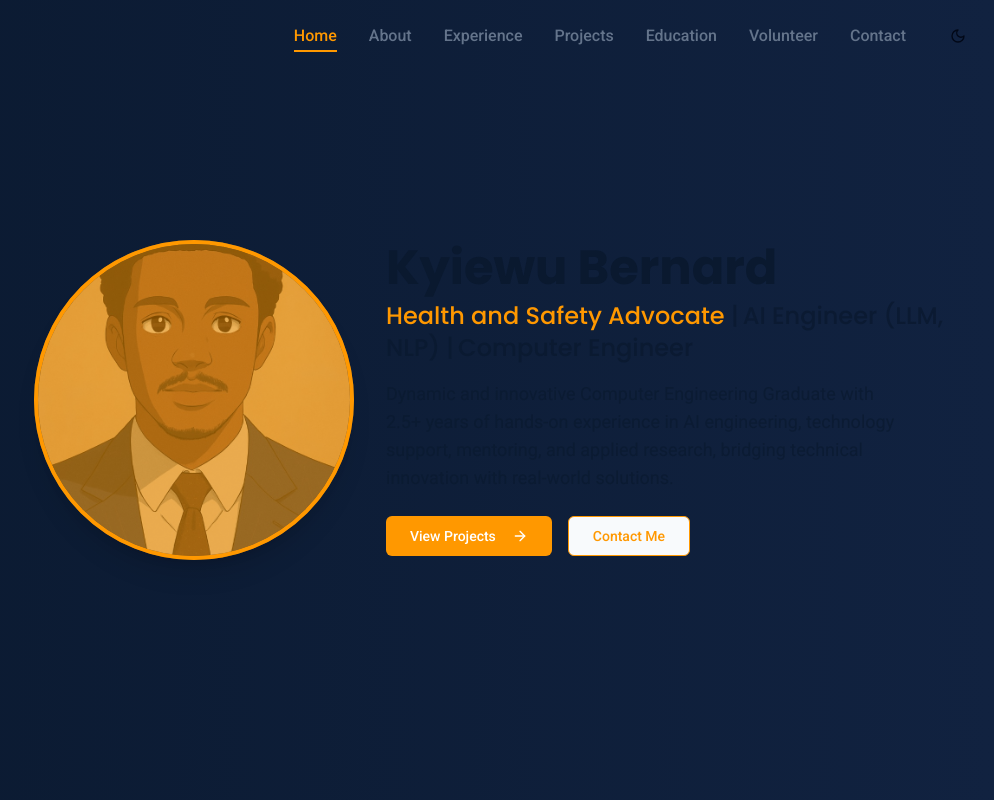
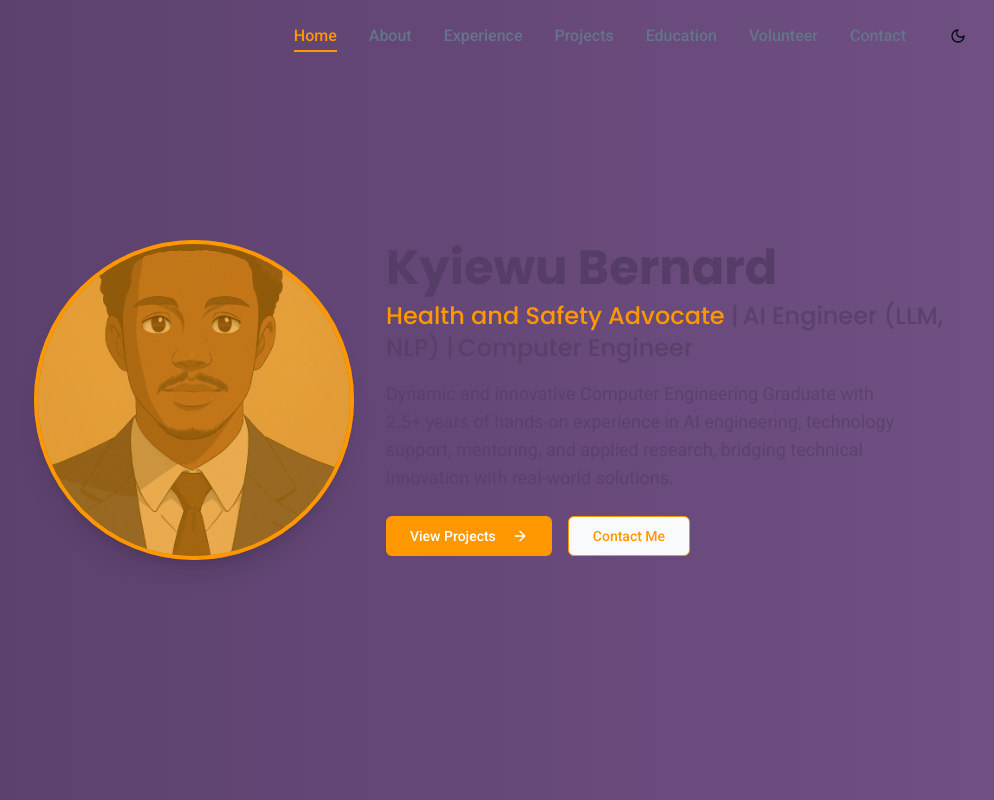
Before and after one commit to Bernard2468/bernard-kyiewu, a React (Vite) app: page / in a window 1280 px wide. Shown: the top 800 px of the page, without its empty margins (286-1280 px from the left). Built offline with nearby package versions, Linux system fonts and the light colour scheme.

Commit message:
Refactor: Improve color scheme and profile picture
- Changed the dark blue color scheme to a more appealing one.
- Updated the profile picture to use an img tag in the HTML for easier editing.

```diff
--- a/index.html
+++ b/index.html
@@ -19,6 +19,9 @@
 
     <!-- Favicon -->
     <link rel="icon" type="image/svg+xml" href="/lovable-uploads/9a78f029-10e8-4f2d-b9ae-5b5c450c314b.png" />
+
+    <!-- Profile Picture (Easy to edit) -->
+    <img id="profile-picture" src="/lovable-uploads/9a78f029-10e8-4f2d-b9ae-5b5c450c314b.png" style="display:none;" alt="Kyiewu Bernard" />
   </head>
 
   <body>
--- a/src/components/HeroSection.tsx
+++ b/src/components/HeroSection.tsx
@@ -1,8 +1,19 @@
 
 import { ArrowRight } from 'lucide-react';
 import { Button } from '@/components/ui/button';
+import { useEffect, useState } from 'react';
 
 const HeroSection = () => {
+  const [profileImgSrc, setProfileImgSrc] = useState<string>("/lovable-uploads/9a78f029-10e8-4f2d-b9ae-5b5c450c314b.png");
+
+  useEffect(() => {
+    // Get the profile picture from the HTML
+    const profilePictureElement = document.getElementById('profile-picture') as HTMLImageElement;
+    if (profilePictureElement && profilePictureElement.src) {
+      setProfileImgSrc(profilePictureElement.src);
+    }
+  }, []);
+
   const scrollToSection = (sectionId: string) => {
     const section = document.getElementById(sectionId);
     if (section) {
@@ -21,7 +32,7 @@ const HeroSection = () => {
           <div className="relative">
             <div className="w-64 h-64 md:w-80 md:h-80 rounded-full overflow-hidden border-4 border-portfolio-amber shadow-xl">
               <img
-                src="/lovable-uploads/9a78f029-10e8-4f2d-b9ae-5b5c450c314b.png"
+                src={profileImgSrc}
                 alt="Kyiewu Bernard"
                 className="w-full h-full object-cover"
               />
--- a/src/index.css
+++ b/src/index.css
@@ -131,7 +131,7 @@
   }
 
   .hero-gradient {
-    @apply bg-gradient-to-r from-portfolio-navy to-portfolio-light-navy dark:from-portfolio-light-navy dark:to-portfolio-navy;
+    @apply bg-gradient-to-r from-[#563D67] to-[#704F83] dark:from-[#704F83] dark:to-[#563D67];
   }
 }
 
@@ -158,13 +158,13 @@ html {
 }
 
 .dark ::-webkit-scrollbar-track {
-  background: #0A192F;
+  background: #563D67;
 }
 
 .dark ::-webkit-scrollbar-thumb {
-  background: #4A5568;
+  background: #704F83;
 }
 
 .dark ::-webkit-scrollbar-thumb:hover {
-  background: #718096;
+  background: #8B6A9F;
 }
--- a/src/pages/Index.tsx
+++ b/src/pages/Index.tsx
@@ -14,7 +14,7 @@ const Index = () => {
   const { isDarkMode, toggleTheme } = useTheme();
 
   return (
-    <div className="min-h-screen bg-white dark:bg-portfolio-navy">
+    <div className="min-h-screen bg-white dark:bg-[#563D67]">
       <Header toggleTheme={toggleTheme} isDarkMode={isDarkMode} />
 
       <main>
--- a/tailwind.config.ts
+++ b/tailwind.config.ts
@@ -64,9 +64,9 @@ export default {
 					ring: 'hsl(var(--sidebar-ring))'
 				},
 				portfolio: {
-					'navy': '#0A192F',
-					'light-navy': '#112240',
-					'lightest-navy': '#233554',
+					'navy': '#563D67', // Changed from dark blue to a rich purple
+					'light-navy': '#704F83', // Lighter purple shade
+					'lightest-navy': '#8B6A9F', // Even lighter purple shade
 					'slate': '#8892B0',
 					'light-slate': '#A8B2D1',
 					'lightest-slate': '#CCD6F6',
```
